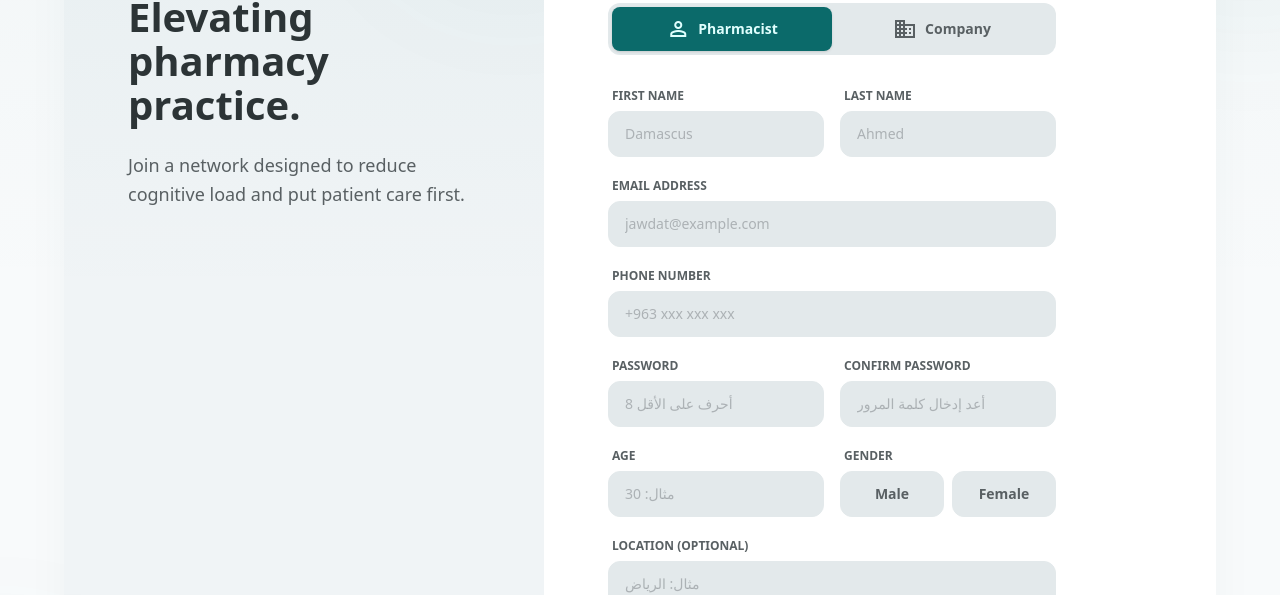
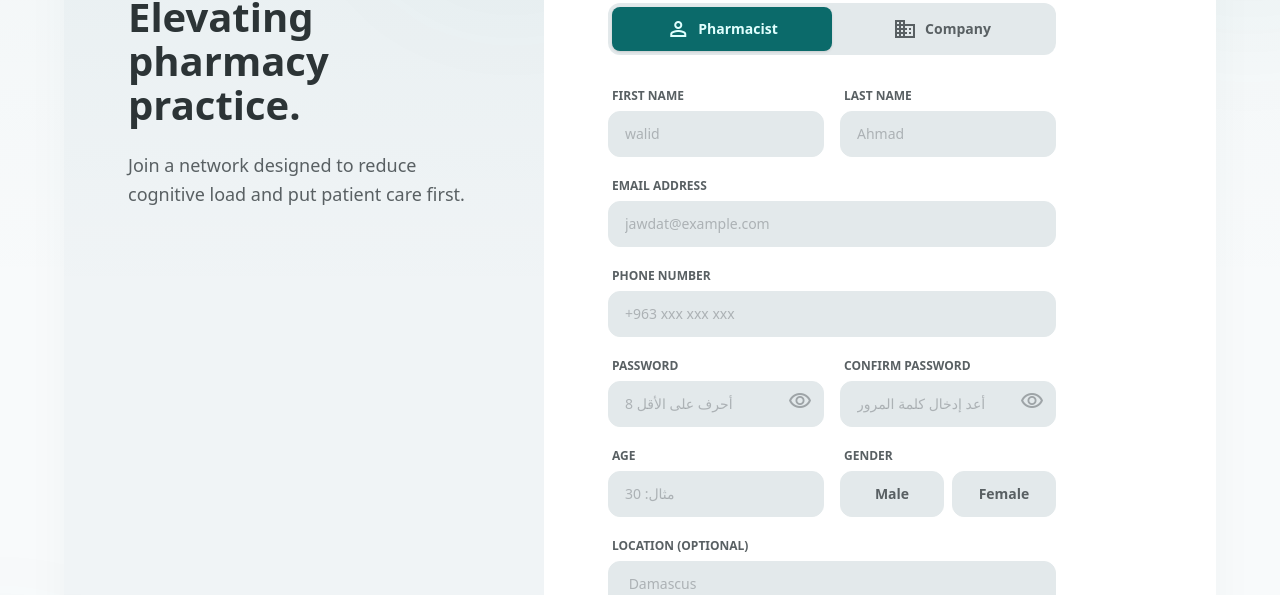
Before and after one commit to nafe3jawdat-beep/pharma-plus, a React (Vite) app: page /register in a window 1280 px wide. Shown: the part 205-800 px from the top of the page. Built offline with nearby package versions, Linux system fonts and the light colour scheme.

Commit message:
update placeholders

```diff
--- a/src/i18n/locales/en/common.json
+++ b/src/i18n/locales/en/common.json
@@ -830,13 +830,13 @@
     "searchInventory": "ابحث في المخزون والمرضى والسجلات...",
     "searchDrug": "المادة الفعالة أو الاسم التجاري...",
     "email": "jawdat@example.com",
-    "nameExample": "Damascus",
-    "lastNameExample": "Ahmed",
+    "nameExample": "walid",
+    "lastNameExample": "Ahmad",
     "phoneExample": "+963 xxx xxx xxx",
     "passwordHint": "8 أحرف على الأقل",
     "reEnterPassword": "أعد إدخال كلمة المرور",
     "ageExample": "مثال: 30",
-    "locationExample": "مثال: الرياض",
+    "locationExample": " Damascus ",
     "pharmacyName": "مثال: صيدلية النور",
     "contactNumber": "رقم الاتصال",
     "pharmacyEmail": "صيدلية@example.com",
--- a/src/pages/Login.jsx
+++ b/src/pages/Login.jsx
@@ -36,6 +36,7 @@ const Login = () => {
   const [formData, setFormData] = useState({ email: '', password: '' });
   const [errors, setErrors] = useState({});
   const [loading, setLoading] = useState(false);
+  const [showPassword, setShowPassword] = useState(false);
   const [serverError, setServerError] = useState('');
   const [isAdminMode, setIsAdminMode] = useState(false);
   const [showAdminModal, setShowAdminModal] = useState(false);
@@ -239,7 +240,17 @@ const Login = () => {
             )}
 
             <InputField id="email" label={t("auth.email")} type="email" value={formData.email} onChange={handleChange} error={errors.email} />
-            <InputField id="password" label={t("auth.password")} type="password" value={formData.password} onChange={handleChange} error={errors.password} />
+            <InputField
+              id="password"
+              label={t("auth.password")}
+              type={showPassword ? "text" : "password"}
+              value={formData.password}
+              onChange={handleChange}
+              error={errors.password}
+              showToggle
+              isVisible={showPassword}
+              onToggleVisibility={() => setShowPassword(!showPassword)}
+            />
 
             <div className="flex justify-end -mt-2">
               <Link to="/forgot-password" className="text-xs font-bold text-primary hover:underline">
@@ -268,17 +279,30 @@ const Login = () => {
   );
 };
 
-const InputField = ({ id, label, type = "text", value, onChange, error }) => (
+const InputField = ({ id, label, type = "text", value, onChange, error, showToggle, isVisible, onToggleVisibility }) => (
   <div className="flex flex-col space-y-1.5">
     <label className="text-[0.75rem] font-bold uppercase text-on-surface-variant ml-1">{label}</label>
+    <div className="relative">
       <input
         id={id} type={type} value={value} onChange={onChange}
         className={`w-full px-4 py-3 rounded-xl bg-surface-container-high border text-sm text-on-surface placeholder:text-on-surface-variant/40 focus:outline-none focus:ring-2 transition-all ${
+          showToggle ? 'pe-12' : ''
+        } ${
           error
             ? 'border-rose-300 focus:ring-rose-200 focus:border-rose-400'
             : 'border-surface-container-high focus:ring-primary/30 focus:border-primary'
         }`}
       />
+      {showToggle && (
+        <button
+          type="button"
+          onClick={onToggleVisibility}
+          className="absolute end-3 top-1/2 -translate-y-1/2 text-on-surface-variant/50 hover:text-on-surface-variant transition-colors"
+        >
+          <span className="material-symbols-outlined text-xl">{isVisible ? 'visibility_off' : 'visibility'}</span>
+        </button>
+      )}
+    </div>
     {error && <p className="text-xs text-rose-500 font-medium ml-1">{error}</p>}
   </div>
 );
--- a/src/pages/Register.jsx
+++ b/src/pages/Register.jsx
@@ -77,6 +77,8 @@ export default function Register() {
     company_phone: '', license_number: '', license_image: null,
   });
   const [errors, setErrors] = useState({});
+  const [showPassword, setShowPassword] = useState(false);
+  const [showConfirmPassword, setShowConfirmPassword] = useState(false);
   const [serverError, setServerError] = useState('');
   const [loading, setLoading] = useState(false);
   const { t } = useTranslation();
@@ -284,8 +286,8 @@ export default function Register() {
                 <InputField id="phone_number" label={t("auth.phoneNumber")} type="tel" value={formData.phone_number} onChange={handleChange} error={errors.phone_number} placeholder={t("placeholders.phoneExample")} />
 
                 <div className="flex gap-4">
-                  <InputField id="password" label={t("auth.password")} type="password" value={formData.password} onChange={handleChange} error={errors.password} placeholder={t("placeholders.passwordHint")} containerClass="flex-1" />
-                  <InputField id="password_confirmation" label={t("auth.confirmPassword")} type="password" value={formData.password_confirmation} onChange={handleChange} error={errors.password_confirmation} placeholder={t("placeholders.reEnterPassword")} containerClass="flex-1" />
+                  <InputField id="password" label={t("auth.password")} type={showPassword ? "text" : "password"} value={formData.password} onChange={handleChange} error={errors.password} placeholder={t("placeholders.passwordHint")} containerClass="flex-1" showToggle isVisible={showPassword} onToggleVisibility={() => setShowPassword(!showPassword)} />
+                  <InputField id="password_confirmation" label={t("auth.confirmPassword")} type={showConfirmPassword ? "text" : "password"} value={formData.password_confirmation} onChange={handleChange} error={errors.password_confirmation} placeholder={t("placeholders.reEnterPassword")} containerClass="flex-1" showToggle isVisible={showConfirmPassword} onToggleVisibility={() => setShowConfirmPassword(!showConfirmPassword)} />
                 </div>
 
                 <div className="flex gap-4">
@@ -409,18 +411,31 @@ export default function Register() {
   );
 }
 
-function InputField({ id, label, type = "text", value, onChange, error, placeholder, containerClass = "" }) {
+function InputField({ id, label, type = "text", value, onChange, error, placeholder, containerClass = "", showToggle, isVisible, onToggleVisibility }) {
   return (
     <div className={`flex flex-col space-y-1.5 ${containerClass}`}>
       <label className="text-[0.75rem] font-bold uppercase text-on-surface-variant ml-1">{label}</label>
+      <div className="relative">
         <input
           id={id} type={type} value={value} onChange={onChange} placeholder={placeholder}
           className={`w-full px-4 py-3 rounded-xl bg-surface-container-high border text-sm text-on-surface placeholder:text-on-surface-variant/40 focus:outline-none focus:ring-2 transition-all ${
+            showToggle ? 'pe-12' : ''
+          } ${
             error
               ? 'border-rose-300 focus:ring-rose-200 focus:border-rose-400'
               : 'border-surface-container-high focus:ring-primary/30 focus:border-primary'
           }`}
         />
+        {showToggle && (
+          <button
+            type="button"
+            onClick={onToggleVisibility}
+            className="absolute end-3 top-1/2 -translate-y-1/2 text-on-surface-variant/50 hover:text-on-surface-variant transition-colors"
+          >
+            <span className="material-symbols-outlined text-xl">{isVisible ? 'visibility_off' : 'visibility'}</span>
+          </button>
+        )}
+      </div>
       {error && <p className="text-xs text-rose-500 font-medium ml-1">{error}</p>}
     </div>
   );
```
Also changed, not shown: src/i18n/locales/ar/common.json. Lines whose indentation alone changed are shown as unchanged.
